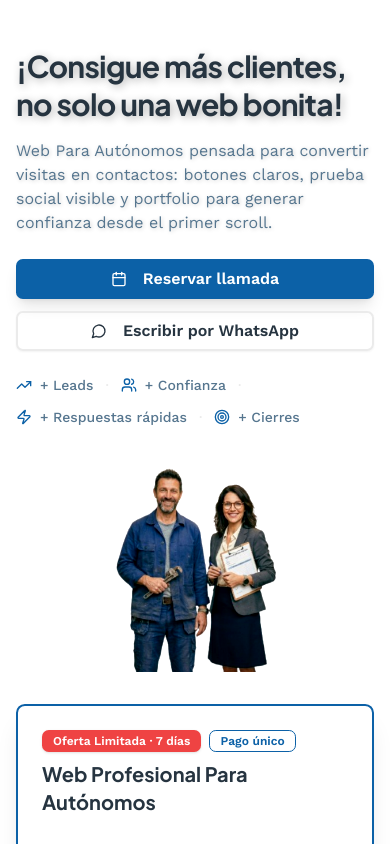
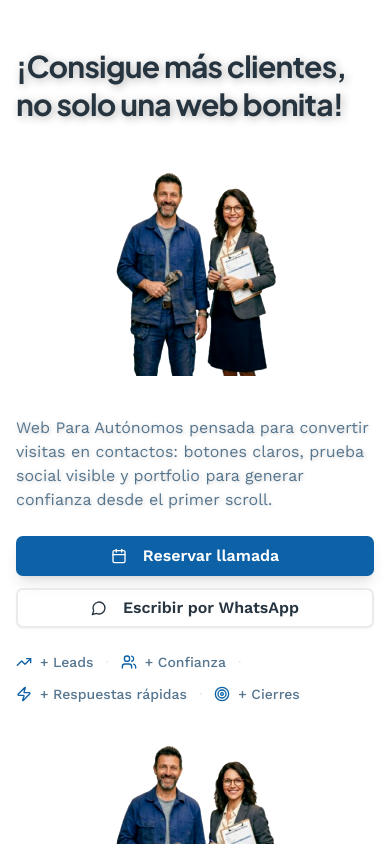
Before and after one commit to fsmartcfs-code/sg-f578bdde-0a98-4ac7-af00-b40a6d478feb-1776842642, a Next.js app: page / in a window 390 px wide. Shown: the top 844 px of the page. Built offline with nearby package versions, Linux system fonts and the light colour scheme.

Commit message:
style(hero): move image after main title on mobile

```diff
--- a/src/components/Hero.tsx
+++ b/src/components/Hero.tsx
@@ -35,6 +35,25 @@ export function Hero() {
               <h1 className="font-heading text-3xl md:text-4xl lg:text-5xl xl:text-6xl font-bold tracking-tight leading-tight" style={{ textShadow: '2px 2px 8px rgba(0, 0, 0, 0.3), 0 0 20px rgba(255, 255, 255, 0.8)' }}>
                 ¡Consigue más clientes, no solo una web bonita!
               </h1>
+
+              {/* Image visible sur mobile uniquement - juste après le titre */}
+              <div className="lg:hidden flex justify-center -mx-4 py-6">
+                <div className="relative w-full max-w-[400px]">
+                  <Image
+                    src="/semfundo.png"
+                    alt="Plomero profesional"
+                    width={400}
+                    height={500}
+                    className="object-contain w-full h-auto"
+                    style={{
+                      imageRendering: 'crisp-edges',
+                      filter: 'contrast(1.15) brightness(1.02) saturate(1.1)'
+                    }}
+                    priority
+                  />
+                </div>
+              </div>
+
               <p className="text-base md:text-lg lg:text-xl text-muted-foreground max-w-2xl" style={{ textShadow: '1px 1px 4px rgba(0, 0, 0, 0.2), 0 0 10px rgba(255, 255, 255, 0.6)' }}>
                 Web Para Autónomos pensada para convertir visitas en contactos: botones claros, prueba social visible y portfolio para generar confianza desde el primer scroll.
               </p>
```
